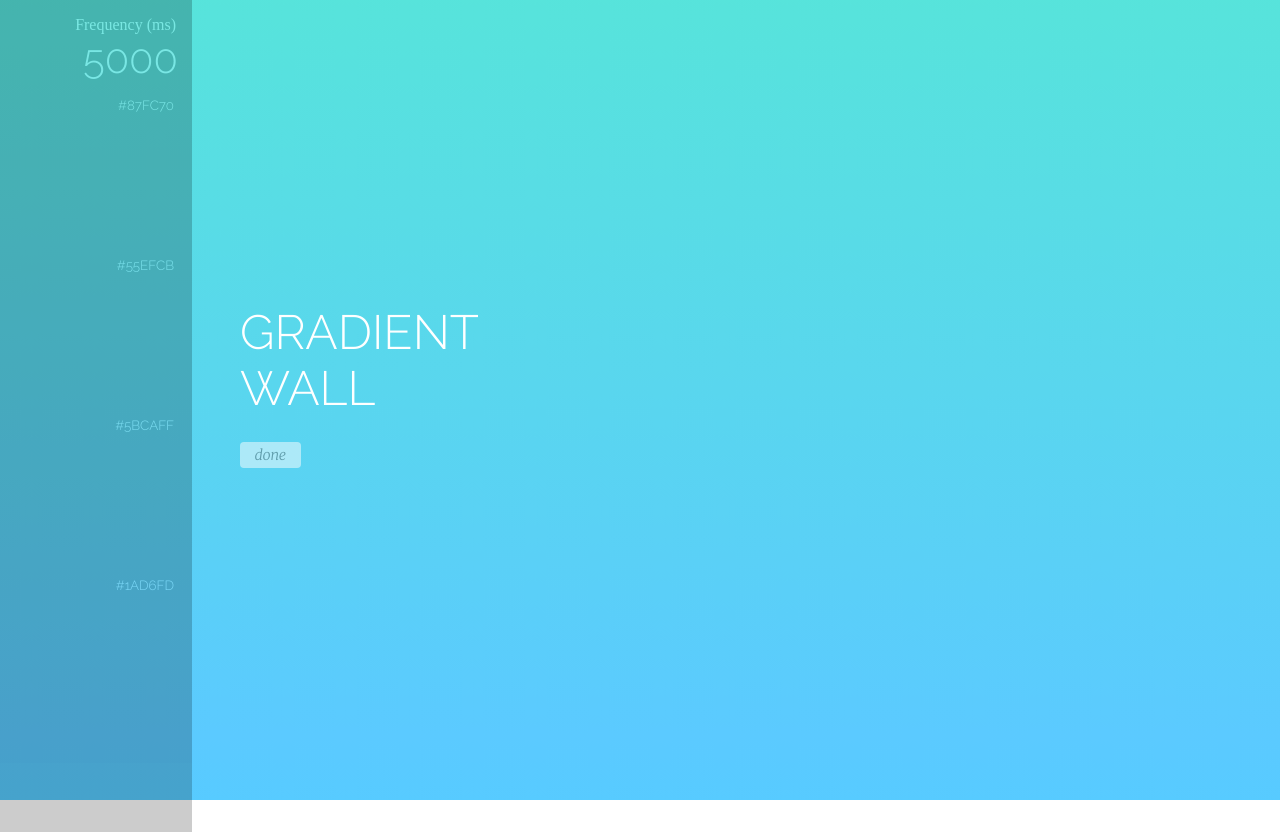
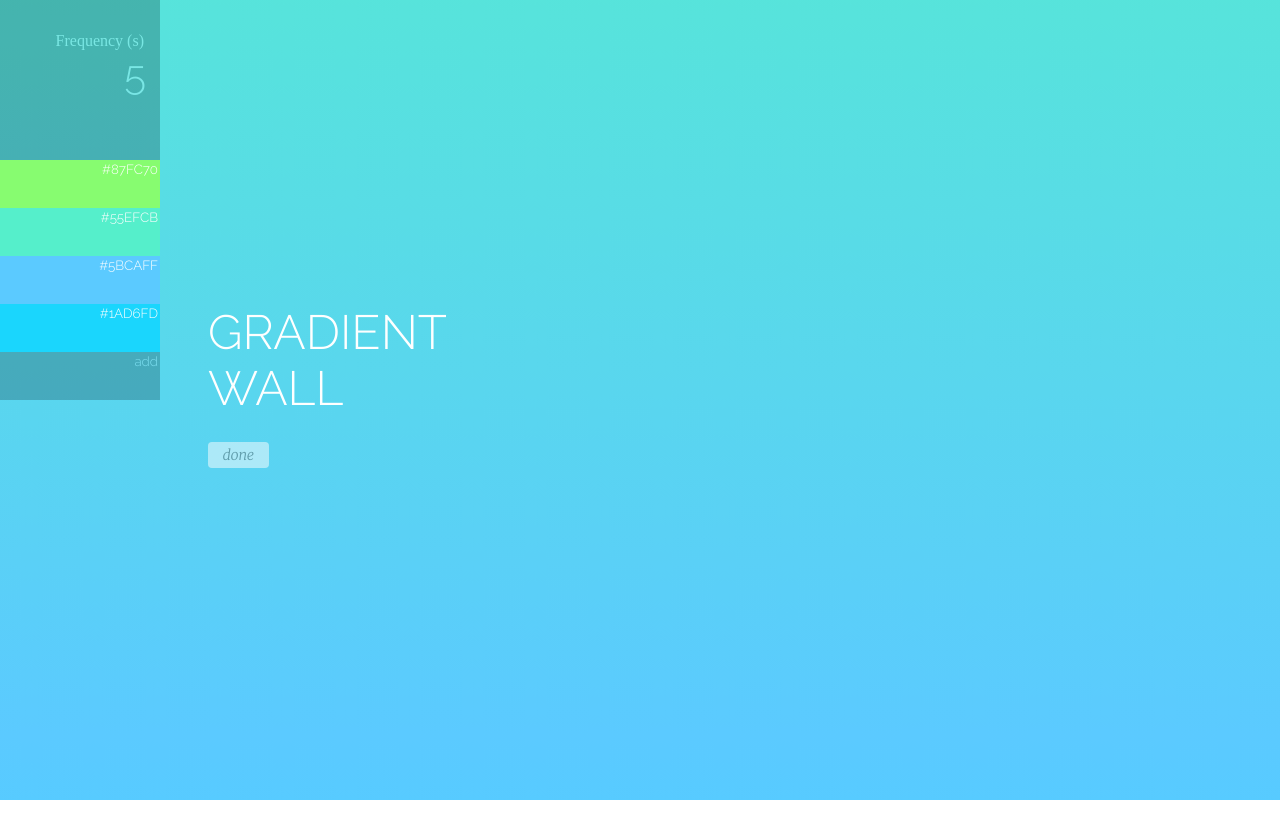
Before and after one commit to kzmeyao/spectra, a plain HTML site: page index.html in a window 1280 px wide. Both pictures are taken after a click on the element "edit". After the commit the page ends 800 px from the top, so only its background shows below. Drawn offline with Linux system fonts and the light colour scheme.

Commit message:
Frequency controllable

```diff
--- a/index.html
+++ b/index.html
@@ -19,11 +19,12 @@
   		<div class="panel">
   			<div class="edit-panel">
   				<div class="freq">
-  					Frequency (ms)
-  					<input id="freq-input" />
+  					<div class="wrapper">
+  						Frequency (s)
+  						<input id="freq-input" />
+  					</div>
   				</div>
   				<div class="colors">
-
   				</div>
   			</div>
   			<div class="display-panel">
--- a/javascripts/main.js
+++ b/javascripts/main.js
@@ -20,22 +20,37 @@ var defaultFreq = 5000;
 
 gradientWall($('#your-container'), defaultColors, defaultFreq);
 
-$('#freq-input').val(defaultFreq);
+$('#freq-input').val(defaultFreq/1000);
 
 function populateColors(colors) {
-	var len = colors.length;
-	$.each(colors, function(){
+	$.each(colors, function() {
 		$('.colors').append(
-			'<div style="height:' + 100/len + '%">' +
+			'<div class="color-block active"' +
+			'style="background-color: ' + this + '">' +
 			'<input class="colors-input" value="' + this + '" /></div>');
 	});
+
+	$('.colors').append(
+			'<div class="color-block inactive">' +
+			'<input class="colors-input" value="add" /></div>');
 }
 
 populateColors(defaultColors);
 
+function refreshSettings(){
+	var freq = parseFloat($('#freq-input').val()) * 1000;
+	var colors = [];
+	$('.active').each(function(){
+		colors.push($('input', this).val());
+	});
+	$('#your-container').stop();
+	gradientWall($('#your-container'), colors, freq);
+}
+
 $('.edit-button').on('click', function(){
 	if ($(this).hasClass('on')) {
 		$('.panel').animate({ 'margin-left' : '-12em' });
+		refreshSettings();
 		$(this).text('edit');
 		$(this).removeClass('on');
 	} else {
--- a/stylesheets/stylesheet.css
+++ b/stylesheets/stylesheet.css
@@ -59,18 +59,15 @@ html, body, #your-container {
 .panel {
 	position: absolute;
 	height: 100%;
-	margin-left: -12em;
+	margin-left: -10em;
 }
 
 .edit-panel {
 	float: left;
 	height: 100%;
-	background-color: #000;
-	opacity: .2;
 	width: 10em;
 	text-align: right;
 	color: #FFF;
-	padding: 1em;
 }
 
 .floater {
@@ -130,7 +127,14 @@ input {
 }
 
 .freq {
-	height: 10%;
+	height: 10em;
+	overflow: hidden;
+	background-color: #000;
+	opacity: .2;
+}
+
+.wrapper {
+	padding: 2em 1em 2em 1em;
 }
 
 #freq-input {
@@ -139,6 +143,14 @@ input {
 }
 
 .colors {
-	height: 80%;
 	width: 100%;
 }
+
+.color-block {
+	height: 3em;
+}
+
+.inactive {
+	background-color: #000;
+	opacity: .2;
+}
```
